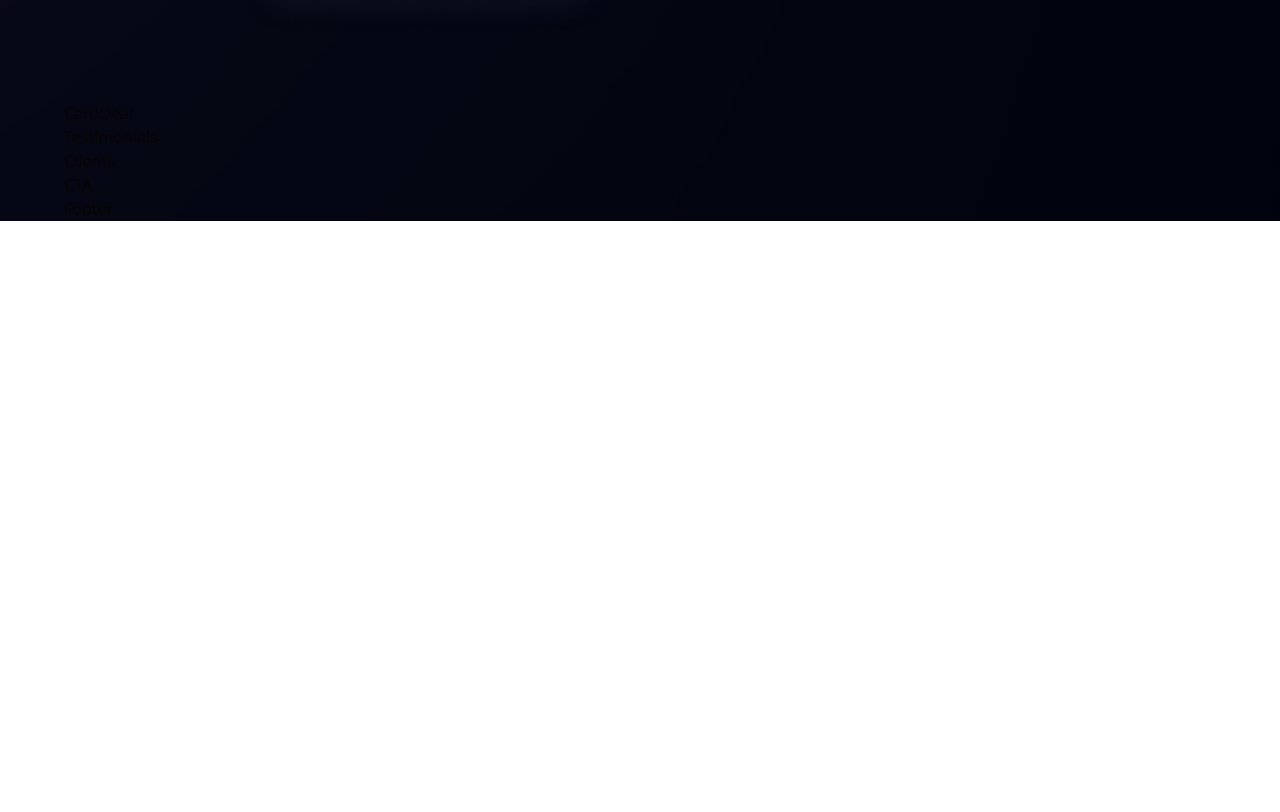
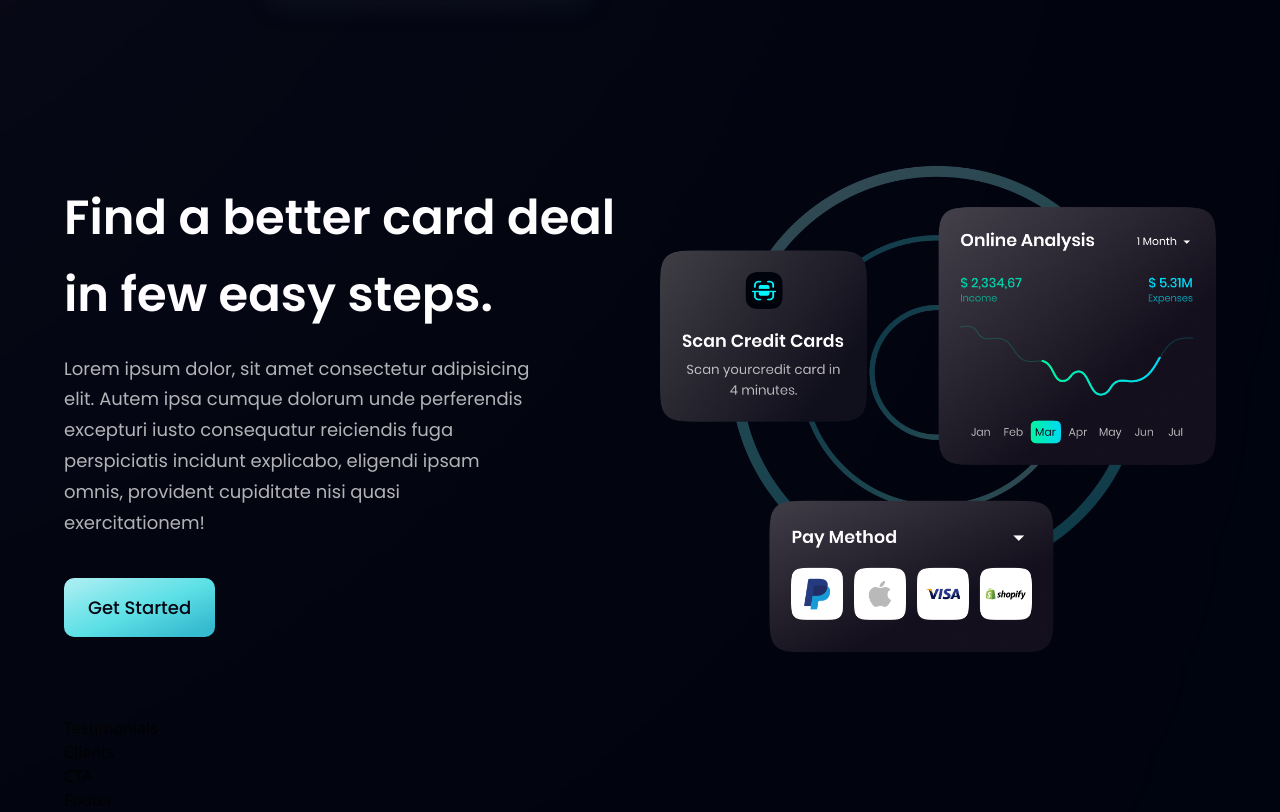
Before and after one commit to seansangpark/bank_modern_app, a React (Vite) app in the folder bank_modern_app/: page / in a window 1280 px wide. Shown: the part 2087-2899 px from the top of the page. Before the commit the page ends 2308 px from the top, so only its background shows below. Built offline with nearby package versions, Linux system fonts and the light colour scheme.

Commit message:
card deal component created

```diff
--- a/bank_modern_app/src/components/Button.jsx
+++ b/bank_modern_app/src/components/Button.jsx
@@ -2,7 +2,7 @@ const Button = ({ styles }) => {
   return (
     <button
       type='button'
-      className={`py-4 px-6 bg-blue-gradient font-poppins font-medium text-[18px] text-primary outline-none ${styles}`}
+      className={`py-4 px-6 bg-blue-gradient font-poppins font-medium text-[18px] text-primary outline-none ${styles} rounded-[10px]`}
     >
       Get Started
     </button>
--- a/bank_modern_app/src/components/CardDeal.jsx
+++ b/bank_modern_app/src/components/CardDeal.jsx
@@ -1,7 +1,31 @@
-import React from 'react';
+import { card } from '../assets';
+import styles, { layout } from '../style';
+import Button from './Button';
 
-const CardDeal = () => {
-  return <div>CardDeal</div>;
-};
+const CardDeal = () => (
+  <section className={layout.section}>
+    <div className={layout.sectionInfo}>
+      <h2 className={styles.heading2}>
+        Find a better card deal <br className='sm:block hidden' /> in few easy
+        steps.
+      </h2>
+      <p className={`${styles.paragraph} max-w-[470px] mt-5`}>
+        Lorem ipsum dolor, sit amet consectetur adipisicing elit. Autem ipsa
+        cumque dolorum unde perferendis excepturi iusto consequatur reiciendis
+        fuga perspiciatis incidunt explicabo, eligendi ipsam omnis, provident
+        cupiditate nisi quasi exercitationem!
+      </p>
+      <Button styles='mt-10' />
+    </div>
+
+    <div className={layout.sectionImg}>
+      <img
+        src={card}
+        alt='card'
+        className='w-[100%] h-[100%]'
+      />
+    </div>
+  </section>
+);
 
 export default CardDeal;
```
